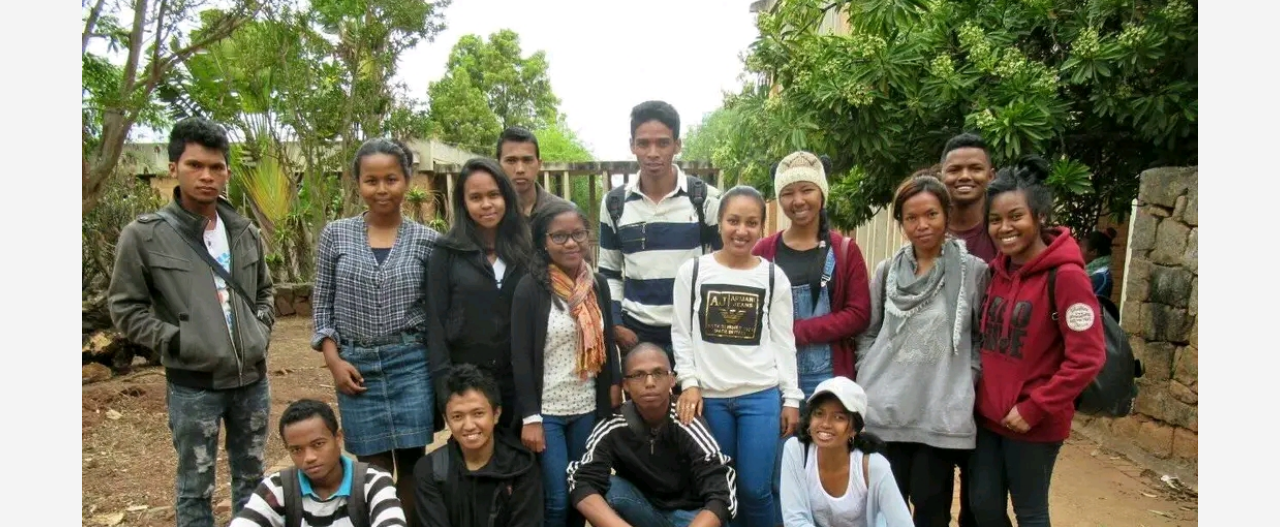
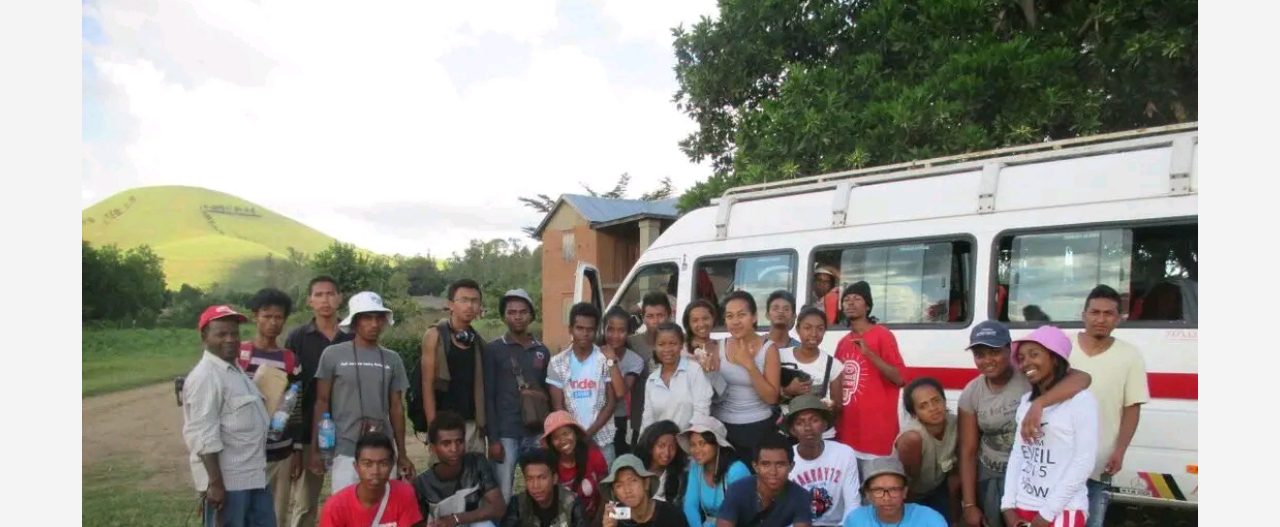
Before and after one commit to andriamily/zara, a plain HTML site: page about.html in a window 1280 px wide. Shown: the part 273-800 px from the top of the page. Drawn offline with Linux system fonts and the light colour scheme.

Commit message:
Update about.html

```diff
--- a/about.html
+++ b/about.html
@@ -27,7 +27,7 @@
     <div id="content">
         <section id="home">
             <h1>A propos de moi</h1>
-            <img src="images/20241217_181607.jpg" alt="Description de l'image" style="width:90%; height:auto;">
+            <img src="images/20241217_181659.jpg" alt="Description de l'image" style="width:90%; height:auto;">
             <p>Contenu de la page A propos...</p>
         </section>
 
```
